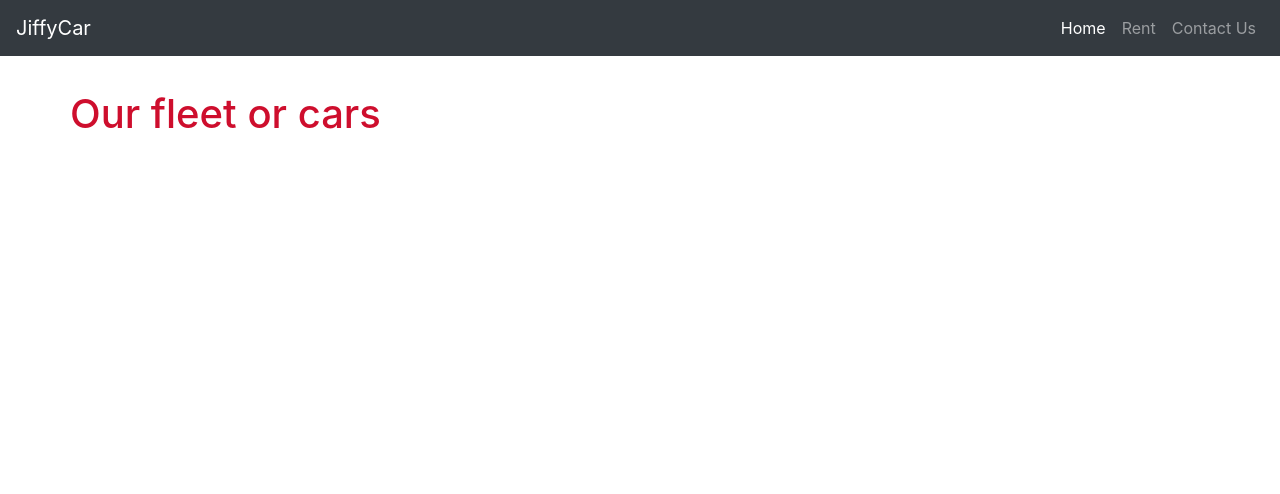
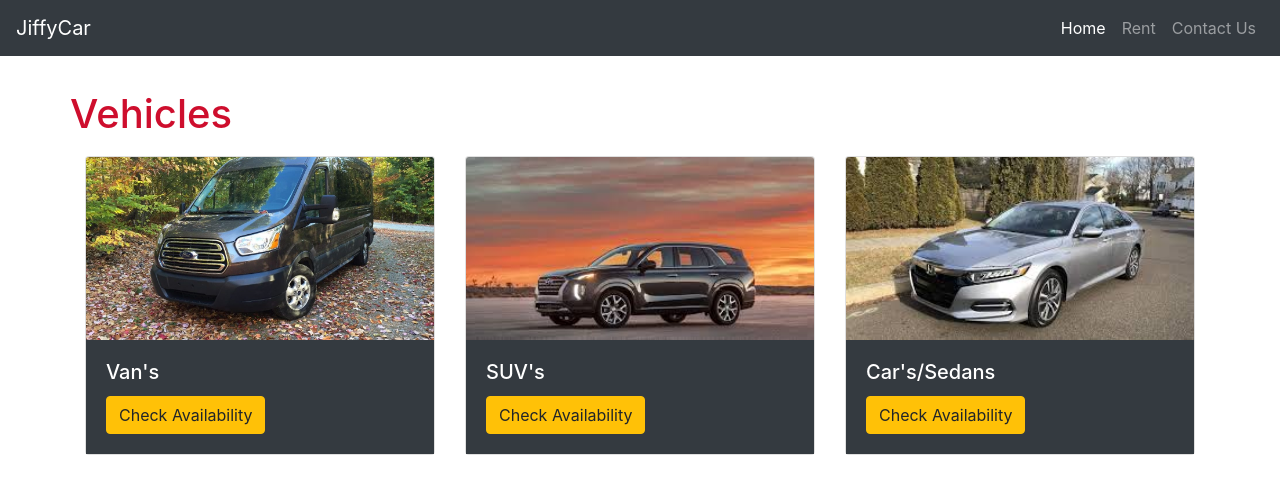
Before and after one commit to pshegde123/JiffyCars, a plain HTML site: page fleet.html in a window 1280 px wide. Drawn offline with nearby package versions, Linux system fonts and the light colour scheme.

Commit message:
added vehicle cards

```diff
--- a/assets/styles/style.css
+++ b/assets/styles/style.css
@@ -22,6 +22,12 @@ html,body{
     margin-right: auto;
     margin-bottom: 60px;
 }
+#vehicleCardRow{
+    margin-top:10px;
+    margin-left:auto;
+    margin-right: auto;
+    margin-bottom:10px;
+}
 .contactForm{
     margin-top: 10px;
     margin-left: auto;
--- a/fleet.html
+++ b/fleet.html
@@ -41,7 +41,32 @@
     </nav>
     <div class="container">
         <div class="row">
-            <h1 id="fleet">Our fleet or cars</h1>
+            <h1 id="fleet">Vehicles</h1>
+        </div>
+        <div class="row" id="vehicleCardRow">
+            <div class="card-deck">
+                <div class="card">
+                  <img src="./assets/images/minivan.jpg" class="card-img-top" alt="van">
+                  <div class="card-body bg-dark">
+                    <h5 class="card-title text-white">Van's</h5>
+                    <button class="btn btn-warning">Check Availability</button>
+                  </div>
+                </div>
+                <div class="card">
+                  <img src="./assets/images/suv.jpg" class="card-img-top" alt="...">
+                  <div class="card-body bg-dark">
+                    <h5 class="card-title text-white">SUV's</h5>
+                    <button class="btn btn-warning">Check Availability</button>
+                  </div>
+                </div>
+                <div class="card">
+                  <img src="./assets/images/sedan.jpg" class="card-img-top" alt="...">
+                  <div class="card-body bg-dark">
+                    <h5 class="card-title text-white">Car's/Sedans</h5>
+                    <button class="btn btn-warning">Check Availability</button>
+                  </div>
+                </div>
+              </div>
         </div>
     </div>
     <!-- Javascript files required for Bootstrap plugins -->
```
Also changed, not shown: assets/images/minivan.jpg (added), assets/images/sedan.jpg (added), assets/images/suv.jpg (added).
